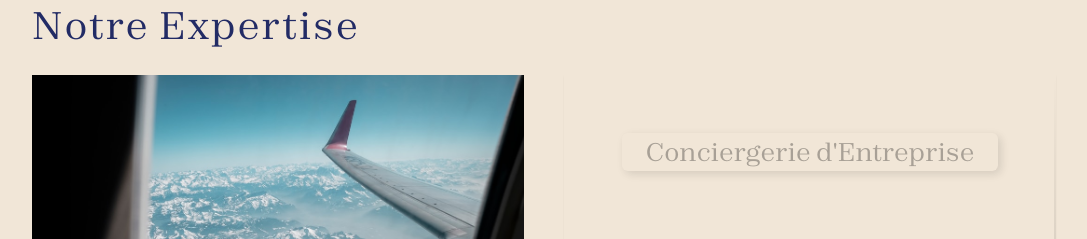
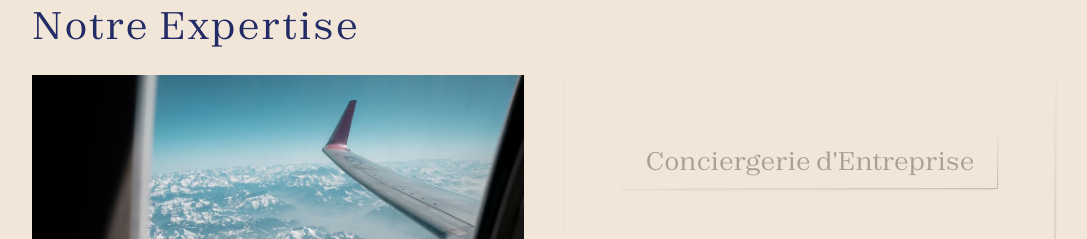
Before and after one commit to prajilk/fluxora-aci, a Next.js app: page / in a window 1280 px wide. Shown: the part 1880-2119 px from the top of the page, without its empty margins (96-1183 px from the left). Built offline with nearby package versions, Linux system fonts and the light colour scheme.

Commit message:
fixed expertise section responive, removed margin from scroll down buton

```diff
--- a/src/components/expertise/expertise.tsx
+++ b/src/components/expertise/expertise.tsx
@@ -40,15 +40,19 @@ const Expertise = () => {
         </div>
 
         <div
-          className="space-y-7 border-2 p-10 lg:p-14 shadow-sm"
+          className="space-y-7 border-2 p-7 lg:p-14 shadow-sm"
           style={{
             borderImage:
               "linear-gradient(to bottom right, transparent 50%, rgba(0, 0, 0, 0.3) 100%) 1",
           }}
         >
           <h2
-            className="rounded-md whitespace-nowrap px-2 text-center text-[5vw] lg:text-[2vw] text-black/50 opacity-60"
-            style={{ boxShadow: "3px 3px 10px 0px rgba(0,0,0,0.2)" }}
+            className="rounded-md border py-2 shadow whitespace-nowrap text-center text-[5vw] lg:text-[2vw] text-black/50 opacity-60"
+            style={{
+            borderImage:
+              "linear-gradient(to bottom right, transparent 50%, rgba(0, 0, 0, 0.3) 100%) 1",
+          }}
+            // style={{ boxShadow: "3px 3px 10px 0px rgba(0,0,0,0.2)" }}
           >
             Conciergerie d&apos;Entreprise
           </h2>
--- a/src/components/hero/scroll-to-about.tsx
+++ b/src/components/hero/scroll-to-about.tsx
@@ -26,7 +26,7 @@ const ScrollToAbout = () => {
     </button>
     <button
       onClick={() => lenis?.scrollTo("#about")}
-      className="absolute lg:hidden bottom-0 left-1/2 -translate-x-1/2 m-[5vw] mb-16 w-[30vw] animate-pulse cursor-pointer"
+      className="absolute lg:hidden bottom-0 left-1/2 -translate-x-1/2 mb-16 w-[30vw] animate-pulse cursor-pointer"
     >
       <DownArrow />
     </button>
```
